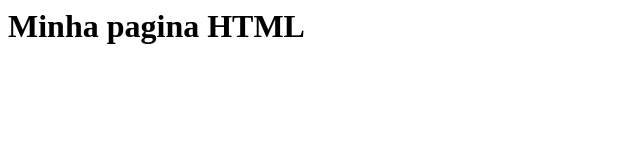
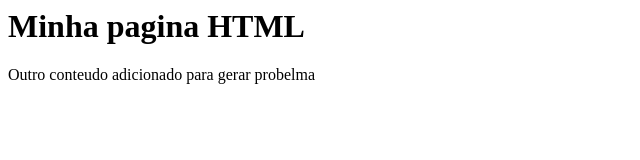
Before and after one commit to BlackCiderBr/gama-no-hithub, a plain HTML site: page index.html in a window 1280 px wide. Shown: the whole page, without its empty margins (0-640 px from the left). Drawn offline with Linux system fonts and the light colour scheme.

Commit message:
outro commit, desta vez em master

```diff
--- a/index.html
+++ b/index.html
@@ -1,5 +1,6 @@
 <html>
     <body>
          <h1> Minha pagina HTML </h1>
+        <p>Outro conteudo adicionado para gerar probelma</p>
     </body>
 </html>
```
